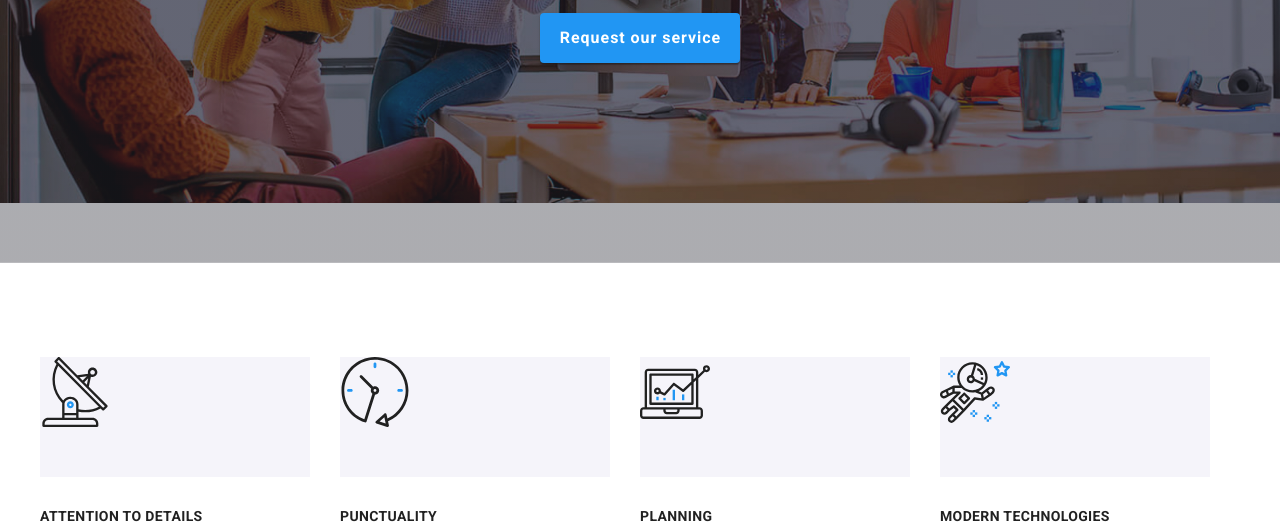
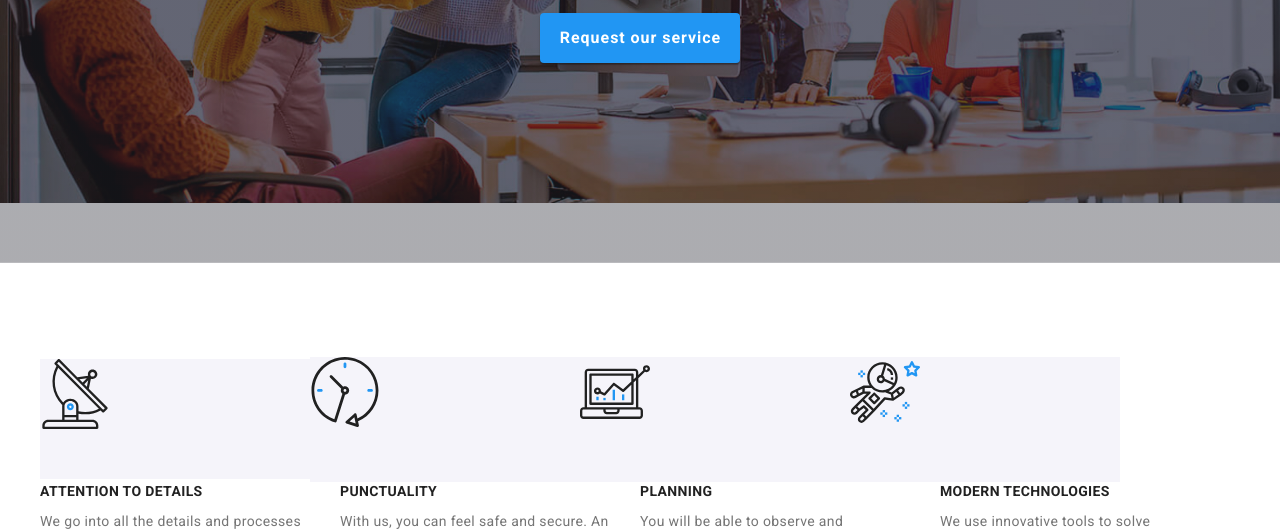
Before and after one commit to Andrew112236/goit-markup-hw-04, a plain HTML site: page index.html in a window 1280 px wide. Shown: the part 432-963 px from the top of the page. Drawn offline with nearby package versions, Linux system fonts and the light colour scheme.

Commit message:
css-homework4

```diff
--- a/css/styles.css
+++ b/css/styles.css
@@ -210,22 +210,29 @@ body {
 }
 /* What we do - section */
 
-.objective-container {
-  display: flex;
-  flex-direction: column;
-}
+/* Part 1 of the section */
 
 .objective-images {
   display: flex;
-  gap: 30px;
-  margin: 0px auto 30px auto;
+  flex-direction: column;
+  justify-content: center;
+  align-items: center;
 }
 
 .box-container-objective {
-  width: 270px;
-  height: 120px;
+  display: flex;
+  align-items: center;
+}
+
+.pictogram {
+  display: flex;
+}
+
+.box-container-objective li {
   background-color: var(--color-section-team);
 }
+
+/* Part 2 of the section */
 
 .objective-orientation {
   display: flex;
--- a/index.html
+++ b/index.html
@@ -62,27 +62,26 @@
         </div>
       </section>
       <!-- Objective section -->
-      <section class="section">
+      <section class="section objective-images">
         <div class="container">
-          <div class="Objective-container">
-            <ul class="objective-images unstyled-list">
-              <li class="box-container-objective">
-                <svg>
+          <ul class="unstyled-list box-container-objective">
+            <li class="pictogram">
+              <svg width="270" height="120">
                 <use href="./images/symbol-defs.svg#satelitte"></use>
               </svg>
             </li>
-              <li class="box-container-objective">
-                <svg>
+            <li>
+              <svg width="270" height="120">
                 <use href="./images/symbol-defs.svg#clock 1"></use>
               </svg>
             </li>
-              <li class="box-container-objective">
-                <svg>
+            <li>
+              <svg width="270" height="120">
                 <use href="./images/symbol-defs.svg#diagram 1"></use>
               </svg>
             </li>
-              <li class="box-container-objective">
-                <svg>
+            <li>
+              <svg width="270" height="120">
                 <use href="./images/symbol-defs.svg#astronaut 1"></use>
               </svg>
             </li>
@@ -98,8 +97,8 @@
             <li>
               <h3 class="sub-title-section">PUNCTUALITY</h3>
               <p class="text-section">
-                  With us, you can feel safe and secure. An important principle
-                  of the company: respect your time and deadlines.
+                With us, you can feel safe and secure. An important principle of
+                the company: respect your time and deadlines.
               </p>
             </li>
             <li>
@@ -117,7 +116,6 @@
               </p>
             </li>
           </ul>
-          </div>
         </div>
       </section>
       <!-- First Image section -->
```
Lines whose indentation alone changed are shown as unchanged.
